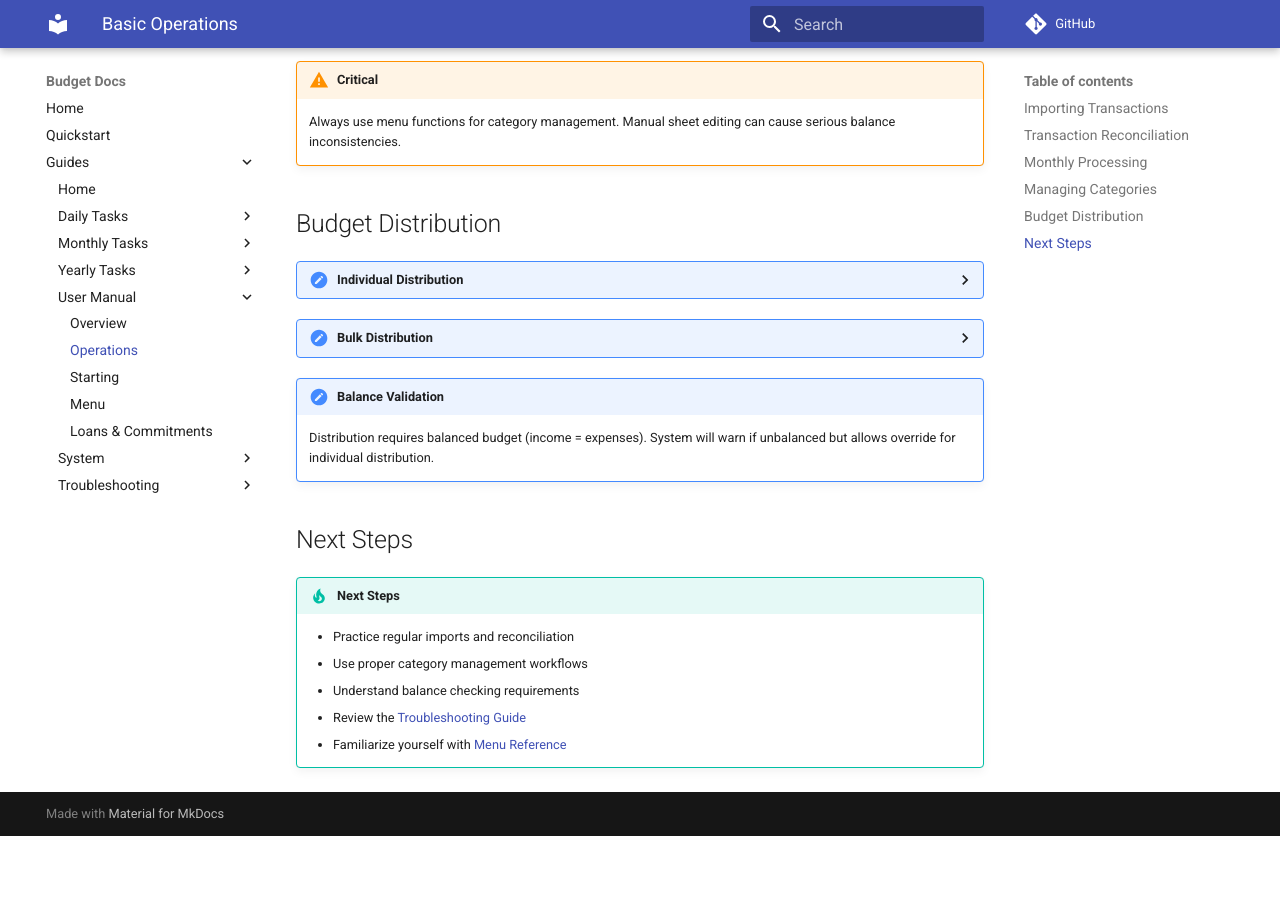
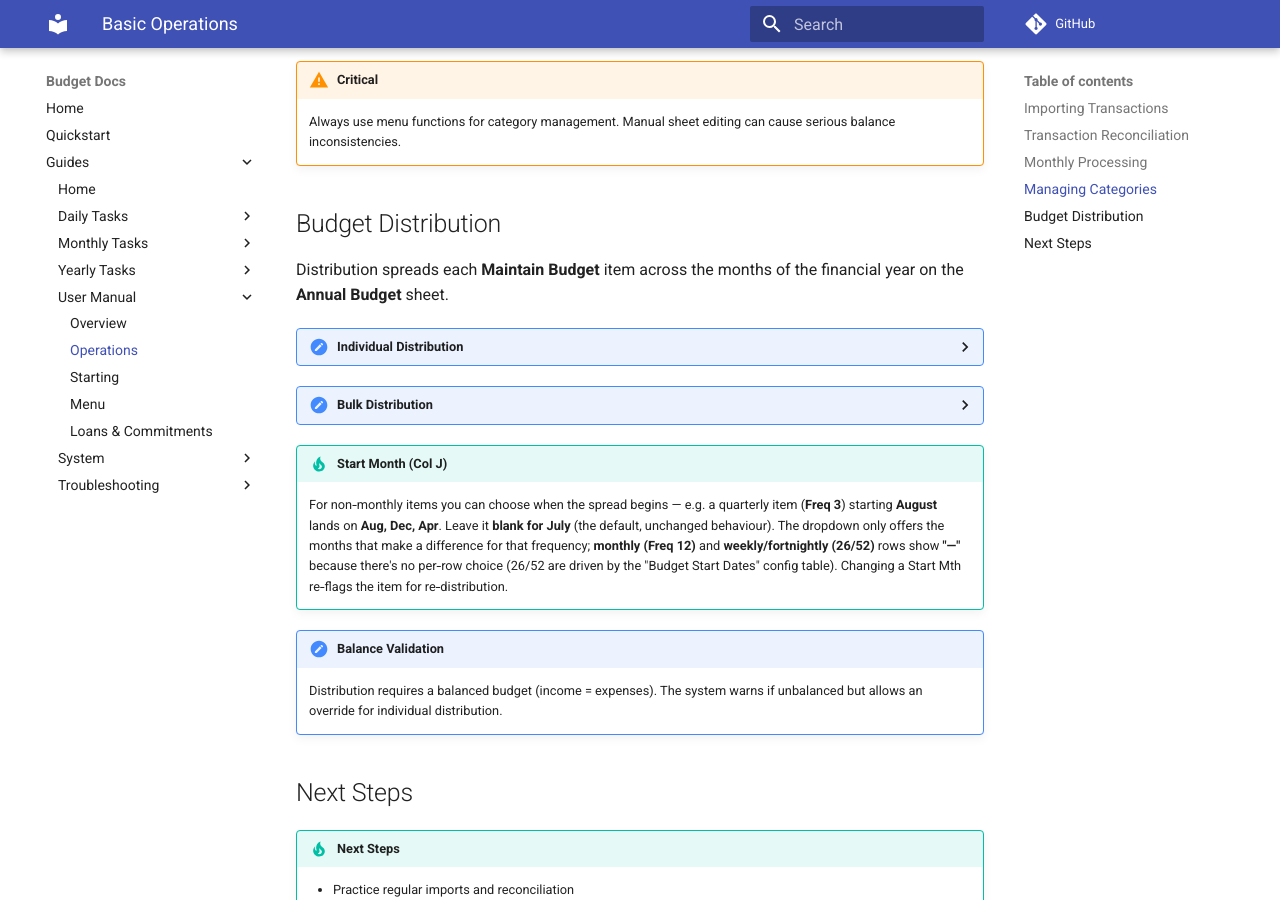
Before and after one commit to griadooss/budget-docs, an MkDocs documentation site: the page built from docs/guides/user-manual/basic-operations.md, in a window 1280 px wide and 900 px high, scrolled down 1886 px. Built offline with MkDocs 1.6.1 and Material for MkDocs 9.7.7, drawn with Linux system fonts in a browser that asks for light colours; comment, search, counter and statistics services are not loaded; before the commit the page ends 2722 px from its top, so only the background shows below that.

Commit message:
docs: distribution start month + checkbox trigger
- basic-operations: rewrite Budget Distribution (checkbox trigger, "Press to Dist
  ALL", red→green feedback, new Start Mth column tip) — replaces the stale "Click
  Distribute button" instructions
- developer-menu: add the Distribution Setup submenu (Setup Distribute Checkboxes /
  Setup Start-Mth Column) and document the Audit/Fix Annual Budget Formulas tools
- changelog: 2.1.0 (2026-06-22) entry

Co-Authored-By: Claude Opus 4.8 <noreply@anthropic.com>

```diff
--- a/docs/guides/user-manual/basic-operations.md
+++ b/docs/guides/user-manual/basic-operations.md
@@ -108,22 +108,35 @@ description: 'Core processes and daily tasks in the Budget System'
 
 ## Budget Distribution
 
+Distribution spreads each **Maintain Budget** item across the months of the
+financial year on the **Annual Budget** sheet.
+
 ??? arrow-right "Individual Distribution"
-    1. Go to Maintain Budget sheet
-    2. Set budget amount for item
-    3. Click "Distribute" button
-    4. System validates budget balance
-    5. ACTIVE flags updated automatically
+    1. Go to the **Maintain Budget** sheet
+    2. Set the item's **Budget** (Col E) and **Freq** (Col F — how many times a year)
+    3. *(Optional)* set the **Start Mth** (Col J — the month the first payment falls)
+    4. **Tick the Column‑H checkbox** ("Tick to Dist Single Items")
+    5. The row flags **red** while it posts, then **green** when done
+    6. System validates budget balance; ACTIVE flags update automatically
 
 ??? arrows-right "Bulk Distribution"
-    1. Use "⚙️ Settings > Sheet Settings > Bulk Distribute Items"
-    2. System filters items with budget > 0
-    3. Validates overall budget balance
-    4. Distributes all eligible items
-    5. ACTIVE flags synchronized
+    1. Press the **"Press to Dist ALL"** button (Column I header)
+    2. Confirm the prompt — it distributes every eligible item in one pass
+    3. A progress toast shows where it's up to
+    4. A summary reports distributed / created / skipped counts; ACTIVE flags sync
+
+!!! tip "Start Month (Col J)"
+    For non‑monthly items you can choose when the spread begins — e.g. a quarterly
+    item (**Freq 3**) starting **August** lands on **Aug, Dec, Apr**. Leave it
+    **blank for July** (the default, unchanged behaviour). The dropdown only offers
+    the months that make a difference for that frequency; **monthly (Freq 12)** and
+    **weekly/fortnightly (26/52)** rows show **"—"** because there's no per‑row choice
+    (26/52 are driven by the "Budget Start Dates" config table). Changing a Start Mth
+    re‑flags the item for re‑distribution.
 
 !!! note "Balance Validation"
-    Distribution requires balanced budget (income = expenses). System will warn if unbalanced but allows override for individual distribution.
+    Distribution requires a balanced budget (income = expenses). The system warns if
+    unbalanced but allows an override for individual distribution.
 
 ## Next Steps
 
```
Also changed, not shown: docs/guides/system/changelog.md (+28 -0 lines), docs/guides/system/developer-menu.md (+62 -0 lines).
